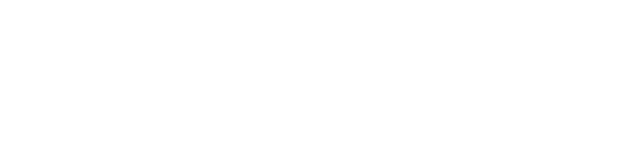
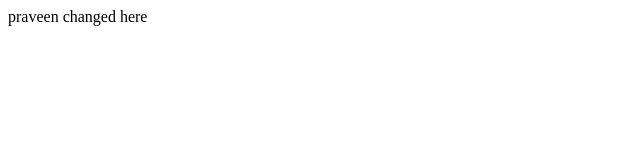
Before and after one commit to praveenzoho123/praveen, a plain HTML site: page praveen.html in a window 1280 px wide. Shown: the whole page, without its empty margins (0-640 px from the left). Drawn offline with Linux system fonts and the light colour scheme.

Commit message:
Update praveen.html

```diff
--- a/praveen.html
+++ b/praveen.html
@@ -5,6 +5,6 @@
     <title>Title</title>
 </head>
 <body>
-
+praveen changed here
 </body>
 </html>
```
